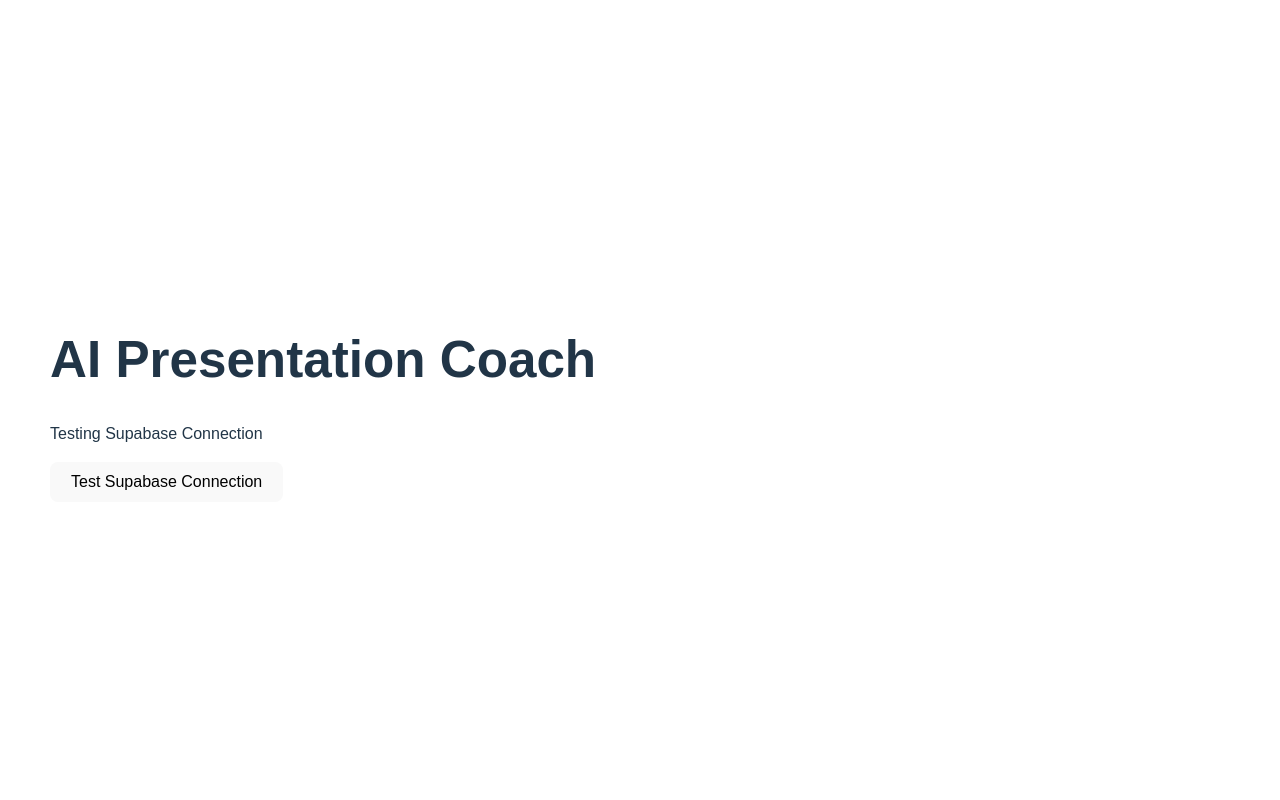
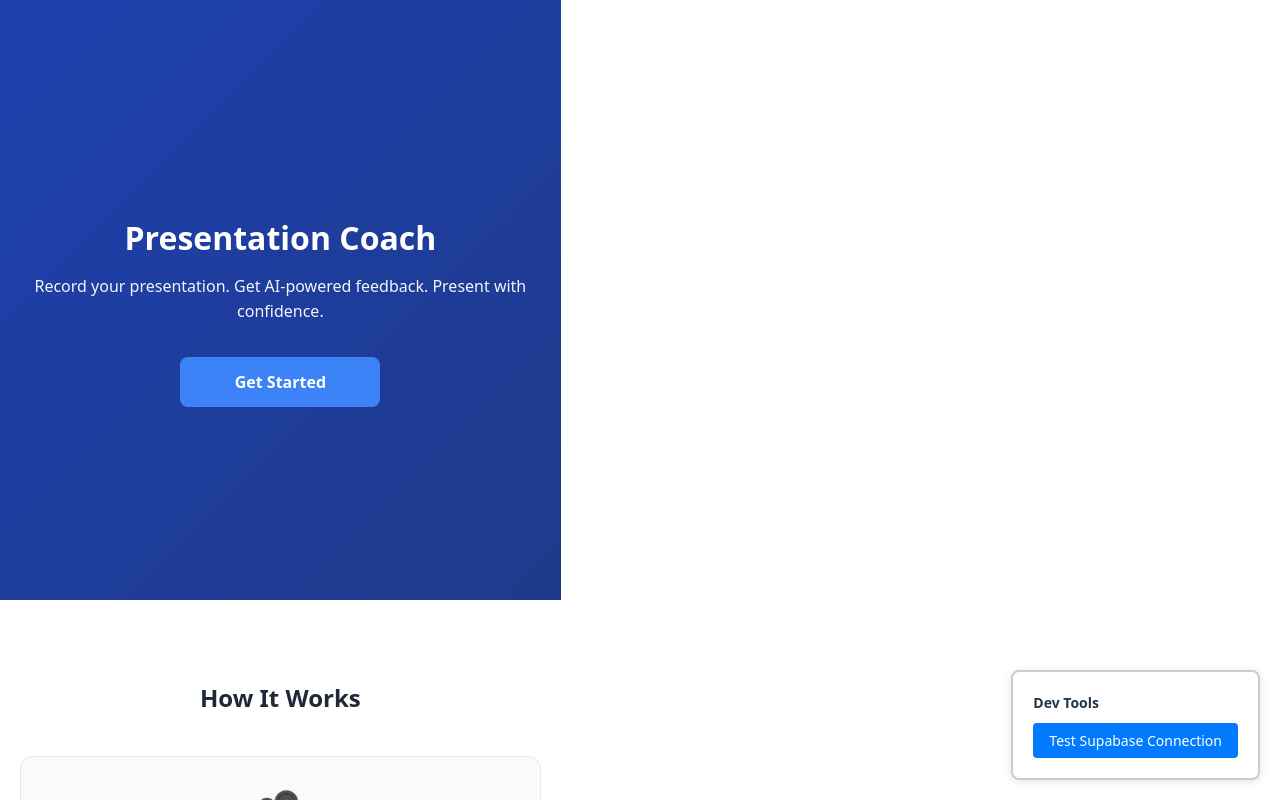
Before and after one commit to ajschoolcraft/PitchLab, a React (Vite) app: page / in a window 1280 px wide. Shown: the top 800 px of the page. Built offline with nearby package versions, Linux system fonts and the light colour scheme; no server answers.

Commit message:
Fix App.jsx - restore test button, working version

```diff
--- a/src/App.jsx
+++ b/src/App.jsx
@@ -1,3 +1,9 @@
+import { Routes, Route } from 'react-router-dom'
+import { AuthProvider } from './context/AuthContext'
+import Landing from './pages/Landing'
+import Auth from './pages/Auth'
+import Dashboard from './pages/Dashboard'
+import Record from './pages/Record'
 import { supabase } from './lib/supabase'
 
 function App() {
@@ -17,20 +23,42 @@ function App() {
   }
 
   return (
-    <div style={{ padding: '50px', fontFamily: 'Arial' }}>
-      <h1>AI Presentation Coach</h1>
-      <p>Testing Supabase Connection</p>
+    <AuthProvider>
+      <Routes>
+        <Route path="/" element={<Landing />} />
+        <Route path="/auth" element={<Auth />} />
+        <Route path="/dashboard" element={<Dashboard />} />
+        <Route path="/record" element={<Record />} />
+      </Routes>
+
+      {/* Test Connection Button - Can remove this later */}
+      <div style={{
+        position: 'fixed',
+        bottom: '20px',
+        right: '20px',
+        padding: '20px',
+        backgroundColor: 'white',
+        border: '2px solid #ccc',
+        borderRadius: '8px',
+        boxShadow: '0 2px 10px rgba(0,0,0,0.1)'
+      }}>
+        <h3 style={{ margin: '0 0 10px 0', fontSize: '14px' }}>Dev Tools</h3>
         <button
           onClick={testConnection}
           style={{
-          padding: '10px 20px',
-          fontSize: '16px',
-          cursor: 'pointer'
+            padding: '8px 16px',
+            fontSize: '14px',
+            cursor: 'pointer',
+            backgroundColor: '#007bff',
+            color: 'white',
+            border: 'none',
+            borderRadius: '4px'
           }}
         >
           Test Supabase Connection
         </button>
       </div>
+    </AuthProvider>
   )
 }
 
```
Lines whose indentation alone changed are shown as unchanged.
